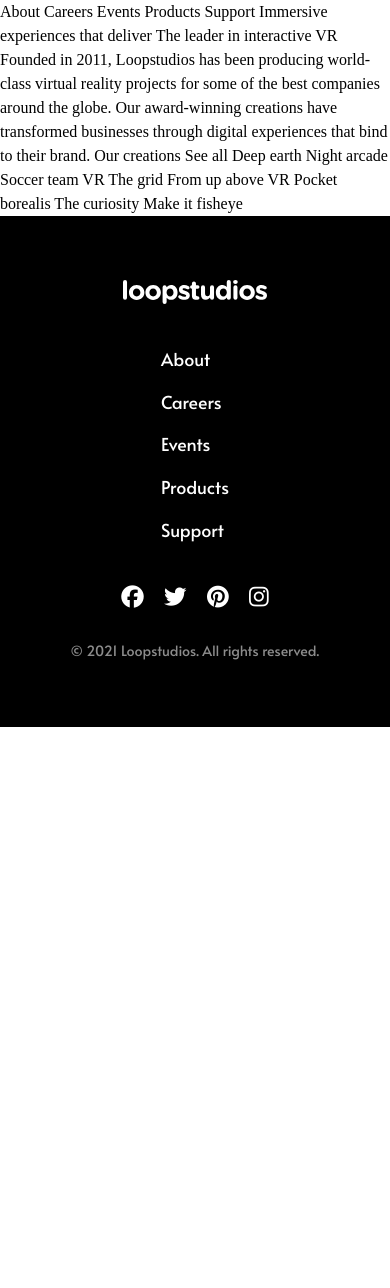
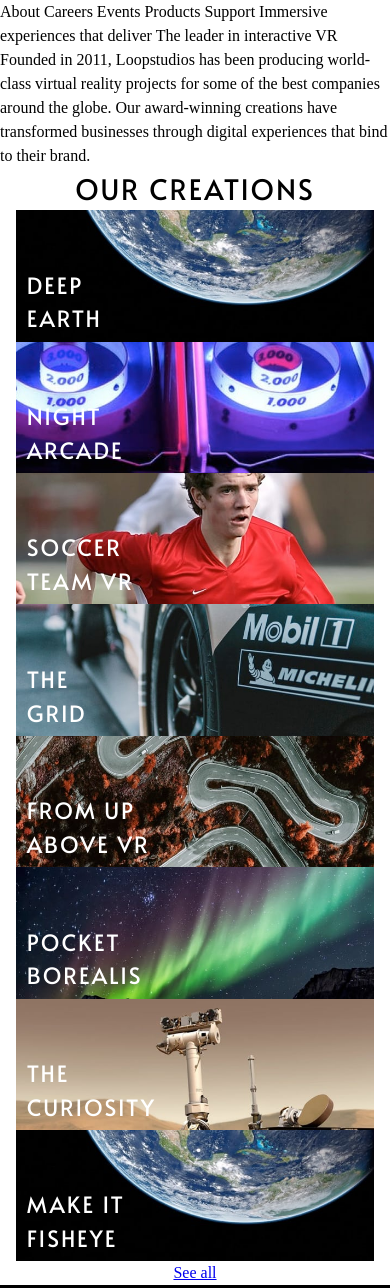
Before and after one commit to dottereldesign/loopstudios_landing_page, a plain HTML site: page index.html in a window 390 px wide. Shown: the top 1288 px of the page. Before the commit the page ends 844 px from the top, so only its background shows below. Drawn offline with Linux system fonts and the light colour scheme.

Commit message:
Add creations section with imgs and absolute positioned headings.

```diff
--- a/index.html
+++ b/index.html
@@ -29,18 +29,79 @@
   creations have transformed businesses through digital experiences that bind
   to their brand.
 
-  Our creations
+  <section class="creations">
+    <div class="creations_wrapper">
+      <h2>Our creations</h2>
+      <div class="creations_card creations_card-1">
+        <picture>
+          <source srcset="images/desktop/image-deep-earth.jpg" media="(min-width: 1110px)" />
+          <img src="images/mobile/image-deep-earth.jpg" alt="">
+        </picture>
+        <h3>Deep<br>earth</h3>
+      </div>
 
-  See all
+      <div class="creations_card creations_card-2">
+        <picture>
+          <source srcset="images/desktop/image-night-arcade.jpg" media="(min-width: 1110px)" />
+          <img src="images/mobile/image-night-arcade.jpg" alt="">
+        </picture>
+        <h3>Night<br>arcade</h3>
+      </div>
 
-  Deep earth
-  Night arcade
-  Soccer team VR
-  The grid
-  From up above VR
-  Pocket borealis
-  The curiosity
-  Make it fisheye
+      <div class="creations_card creations_card-3">
+        <picture>
+          <source srcset="images/desktop/image-soccer-team.jpg" media="(min-width: 1110px)" />
+          <img src="images/mobile/image-soccer-team.jpg" alt="">
+        </picture>
+        <h3>Soccer<br>team VR</h3>
+      </div>
+
+      <div class="creations_card creations_card-4">
+        <picture>
+          <source srcset="images/desktop/image-grid.jpg" media="(min-width: 1110px)" />
+          <img src="images/mobile/image-grid.jpg" alt="">
+        </picture>
+        <h3>The<br>grid</h3>
+      </div>
+
+      <div class="creations_card creations_card-5">
+        <picture>
+          <source srcset="images/desktop/image-from-above.jpg" media="(min-width: 1110px)" />
+          <img src="images/mobile/image-from-above.jpg" alt="">
+        </picture>
+        <h3>From up<br>above VR</h3>
+      </div>
+
+      <div class="creations_card creations_card-6">
+        <picture>
+          <source srcset="images/desktop/image-pocket-borealis.jpg" media="(min-width: 1110px)" />
+          <img src="images/mobile/image-pocket-borealis.jpg" alt="">
+        </picture>
+        <h3>Pocket<br>borealis</h3>
+      </div>
+
+      <div class="creations_card creations_card-7">
+        <picture>
+          <source srcset="images/desktop/image-curiosity.jpg" media="(min-width: 1110px)" />
+          <img src="images/mobile/image-curiosity.jpg" alt="">
+        </picture>
+        <h3>The<br>curiosity</h3>
+      </div>
+
+      <div class="creations_card creations_card-8">
+        <picture class="creations_card-img">
+          <source srcset="images/desktop/image-deep-earth.jpg" media="(min-width: 1110px)" />
+          <img src="images/mobile/image-deep-earth.jpg" alt="">
+        </picture>
+        <h3>Make it<br>fisheye</h3>
+      </div>
+
+      <div class="creations_CTA">
+        <a class="creations_CTA-link" href="#">See all</a>
+      </div>
+    </div>
+
+  </section>
 
   <footer>
     <div class="footer_container">
--- a/style.css
+++ b/style.css
@@ -92,6 +92,40 @@ select {
   font-size: inherit;
 }
 
+/* creations */
+.creations_wrapper {
+  display: flex;
+  flex-direction: column;
+  align-items: center;
+  padding: 0 16px 0 16px;
+}
+
+.creations h2 {
+  font-size: var(--fs-700);
+  color: var(--clr-primary-200);
+  font-weight: var(--fw-light);
+  font-family: var(--ff-primary-100);
+  text-transform: uppercase;
+  letter-spacing: 2px;
+}
+
+.creations_card {
+  position: relative;
+}
+
+.creations h3 {
+  font-size: var(--fs-600);
+  color: var(--clr-primary-100);
+  font-weight: var(--fw-light);
+  font-family: var(--ff-primary-100);
+  text-transform: uppercase;
+  letter-spacing: 2px;
+  position: absolute;
+  bottom: 5%;
+  left: 3%;
+}
+
+/* footer */
 footer {
   display: flex;
   flex-direction: column;
```
